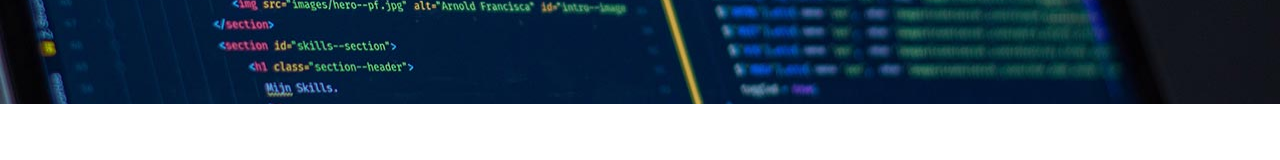
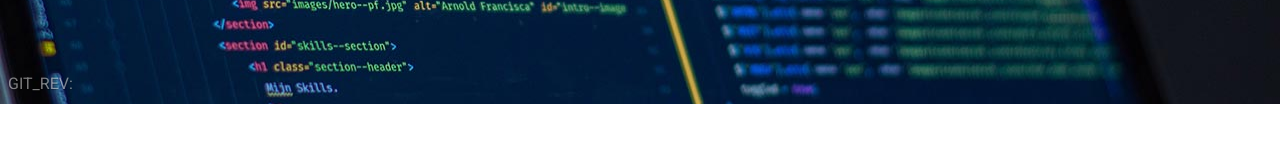
Before and after one commit to srigi/next.js-starter, a Next.js app: page / in a window 1280 px wide. Shown: the part 468-628 px from the top of the page. Built offline with nearby package versions, Linux system fonts and the light colour scheme; a web font is replaced by a local one.

Commit message:
Display GIT_REV on homepage

```diff
--- a/src/pages/index.module.css
+++ b/src/pages/index.module.css
@@ -2,6 +2,7 @@
   background: url('/img/unsplash.jpg') 50% 50% no-repeat, linear-gradient(74deg, #031d3c, #0d0e13 80%);
   background-size: cover;
   padding: 184px 0 112px;
+  position: relative;
 }
 @media (min-width: 768px) {
   .header {
@@ -21,6 +22,34 @@
 .headerHero p {
   font-size: 1.5rem;
   text-shadow: 0 2px 1px rgba(0, 0, 0, 0.35);
+}
+
+.gitRev {
+  color: #f1f1f1;
+  bottom: 0.5rem;
+  left: 0.5rem;
+  position: absolute;
+  margin: 0;
+  max-width: 75%;
+  opacity: 0.5;
+  overflow: hidden;
+  text-overflow: ellipsis;
+  text-shadow: 0 1px 1px rgba(0, 0, 0, 0.5);
+  transition: opacity 0.2s;
+  white-space: nowrap;
+}
+.gitRev:hover {
+  opacity: 1;
+}
+@media (min-width: 576px) {
+  .gitRev {
+    max-width: none;
+  }
+}
+.gitRev code {
+  color: #c7cc20;
+  font-size: 1.1rem;
+  font-weight: 700;
 }
 
 .section {
--- a/src/pages/index.tsx
+++ b/src/pages/index.tsx
@@ -5,6 +5,8 @@ import Row from 'react-bootstrap/Row';
 
 import SimpleLayout from '../components/layouts/SimpleLayout';
 import styles from './index.module.css';
+
+const { NEXT_PUBLIC_COMMIT_SHA } = process.env;
 
 const IndexPage: NextPage = () => {
   return (
@@ -16,6 +18,9 @@ const IndexPage: NextPage = () => {
             <p>Jump right into most successful ReactJS framework</p>
           </Container>
         </div>
+        <p className={styles.gitRev}>
+          GIT_REV: <code>{NEXT_PUBLIC_COMMIT_SHA}</code>
+        </p>
       </header>
 
       <section className={styles.section}>
```
